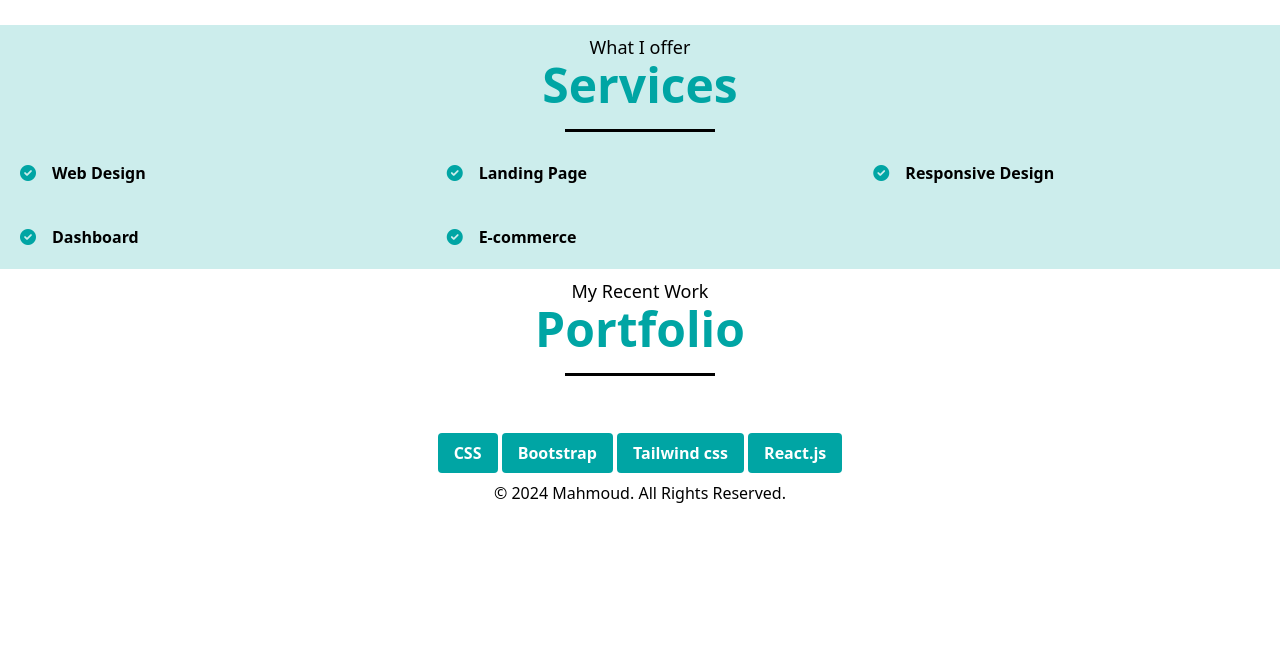
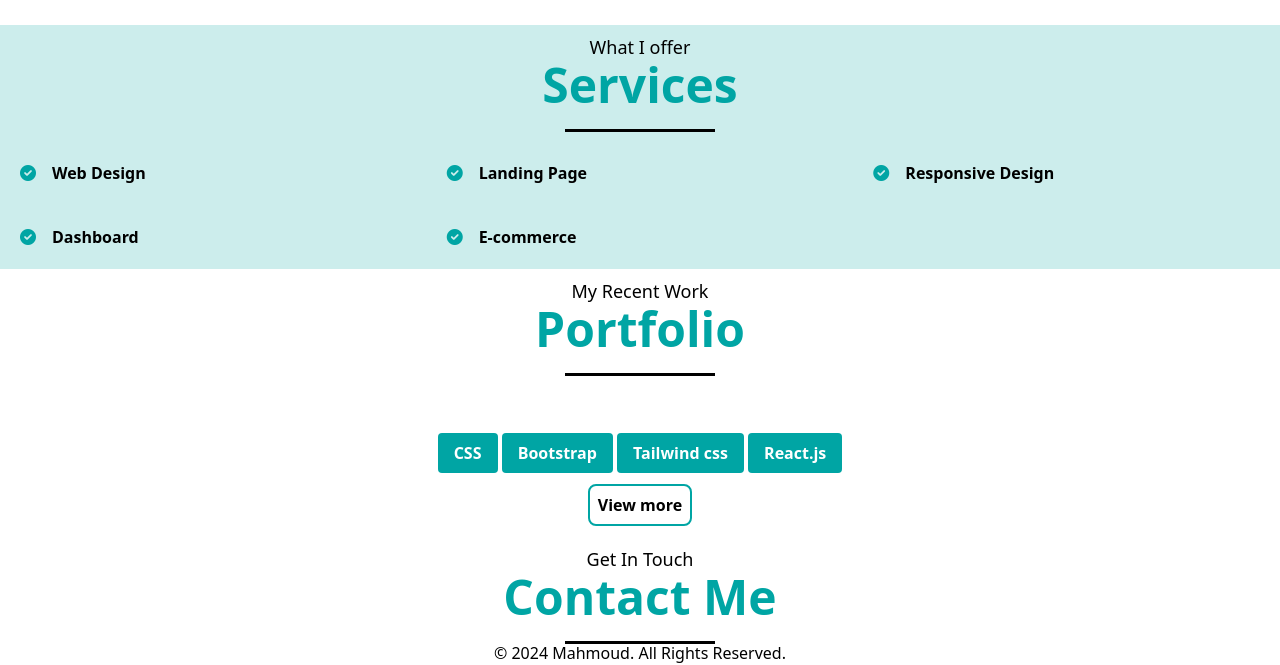
Before and after one commit to Mahmoud-Abdelkarim777/PRODIGY_WD_04_Portfolio, a website: page index.html in a window 1280 px wide. Shown: the part 1139-1804 px from the top of the page. Before the commit the page ends 1644 px from the top, so only its background shows below. Drawn offline with nearby package versions, Linux system fonts and the light colour scheme.

Commit message:
same final

```diff
--- a/index.html
+++ b/index.html
@@ -497,8 +497,29 @@
             </div>
             <!-- end of div of box box_react -->
         </div>
+        <div class="text-center mt-5">
+            <a href="" class=" transition-all duration-500 bg-white
+            text-black border-2 border-main hover:bg-main hover:text-white
+            font-bold p-2  rounded-lg">
+            View more
+            </a>
+        </div>
     </section>
     <!-- end portfolio  -->
+    <!-- start contact  -->
+    <section>
+        <div class=" relative mb-5"></div>
+            <p class="text-center text-lg ">Get In Touch</p>
+            <p class="text-center pb-5 font-bold text-5xl text-main fade-in-up animate-delay ">Contact Me</p>
+            <p class="after:content-[''] bg-black h-[3px] left-1/2 w-[150px] absolute -translate-x-1/2 "></p>
+        </div>
+        <div>
+            <a href="">
+
+            </a>
+        </div>
+    </section>
+    <!-- end contact  -->
 <footer>
     <p>&copy; 2024 Mahmoud. All Rights Reserved.</p>
 </footer>
```
Also changed, not shown: dist/style.css.
